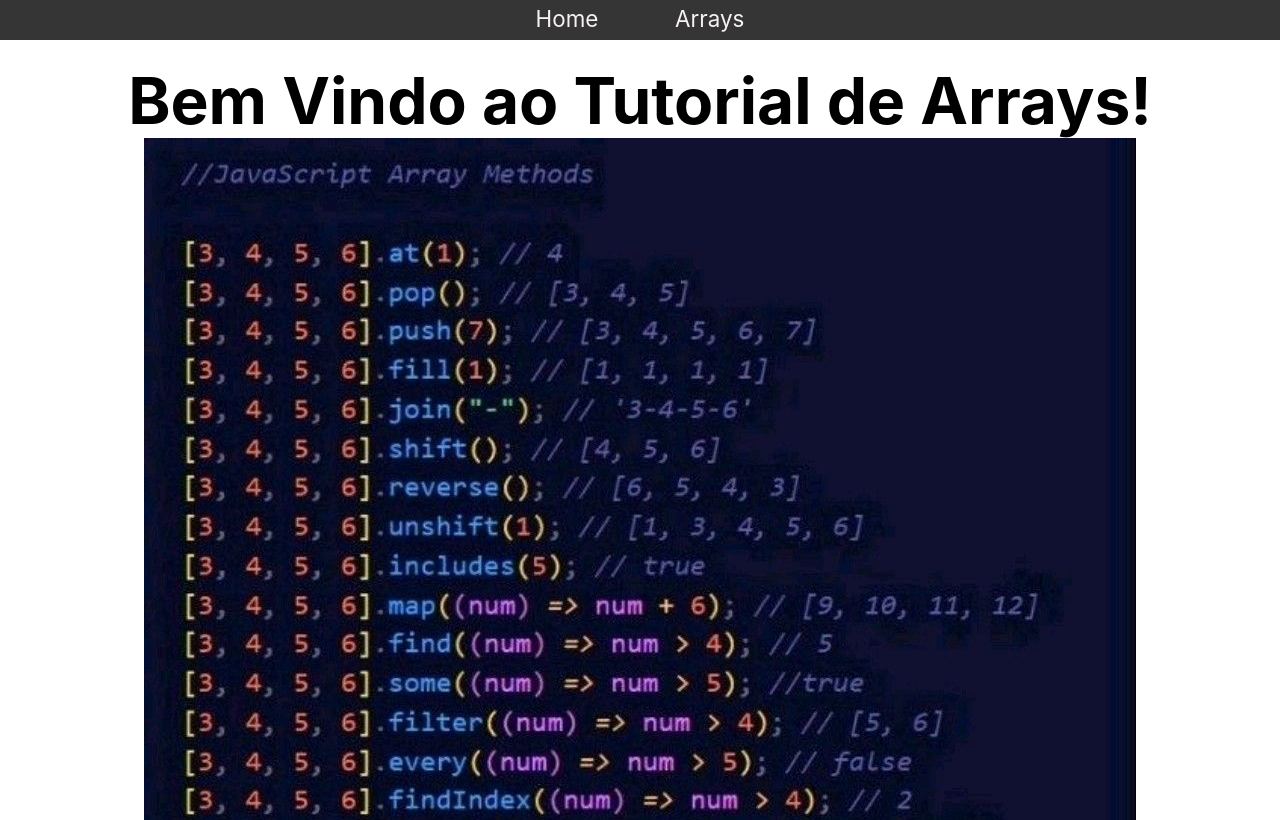
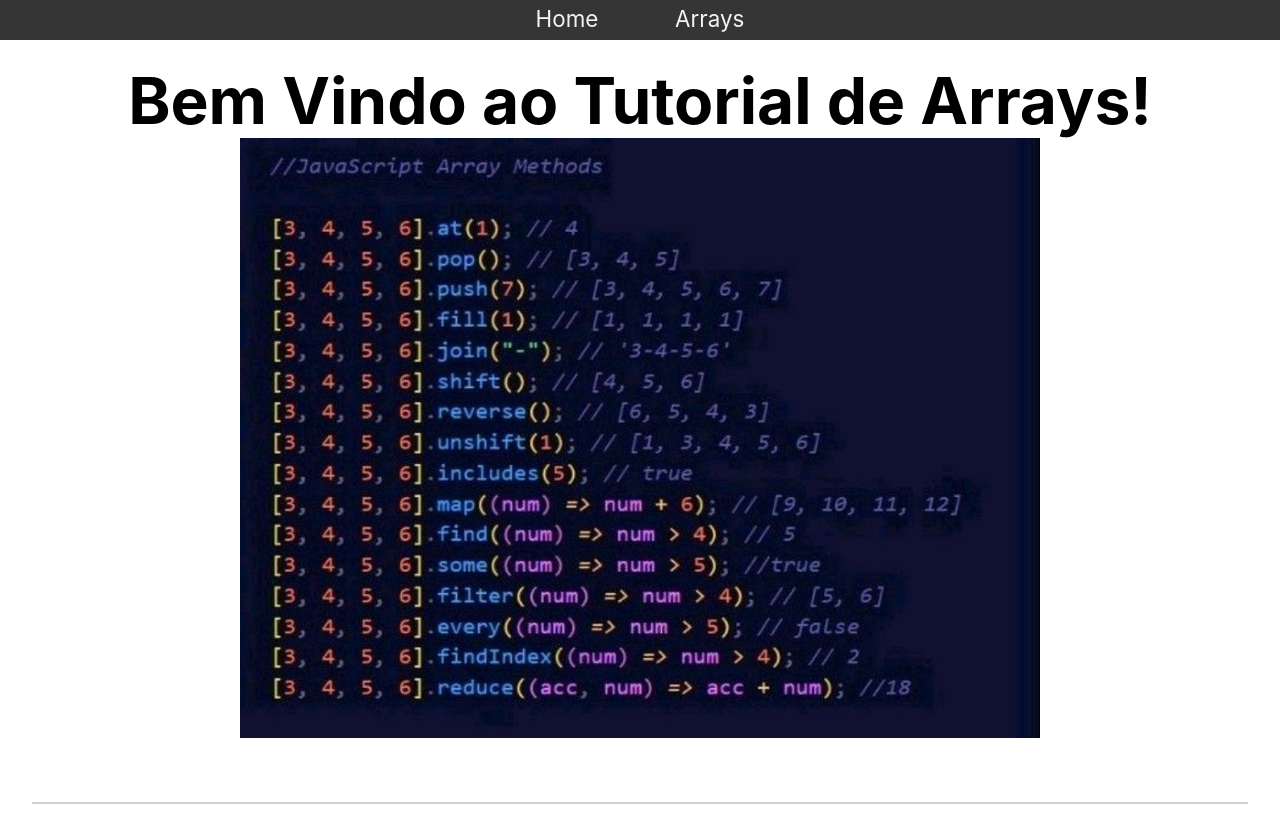
Before and after one commit to Davi-Archive/nextjs-arrays, a Next.js app: page / in a window 1280 px wide. Shown: the top 820 px of the page. Built offline with nearby package versions, Linux system fonts and the light colour scheme.

Commit message:
img fixed

```diff
--- a/pages/index.jsx
+++ b/pages/index.jsx
@@ -2,6 +2,7 @@ import Head from 'next/head'
 import styles from './styles/Home.module.css'
 import Footer from './components/Footer'
 import Layout from './components/Layout'
+import Image from 'next/image'
 
 
 export default function Home() {
@@ -20,7 +21,7 @@ export default function Home() {
         </h1>
 
         <div className={styles.grid}>
-          <img src="/arry2.jpg" />
+          <img src="/arry2.jpg" alt="array" width="800px" height="600px" />
         </div>
       </main>
 
```
